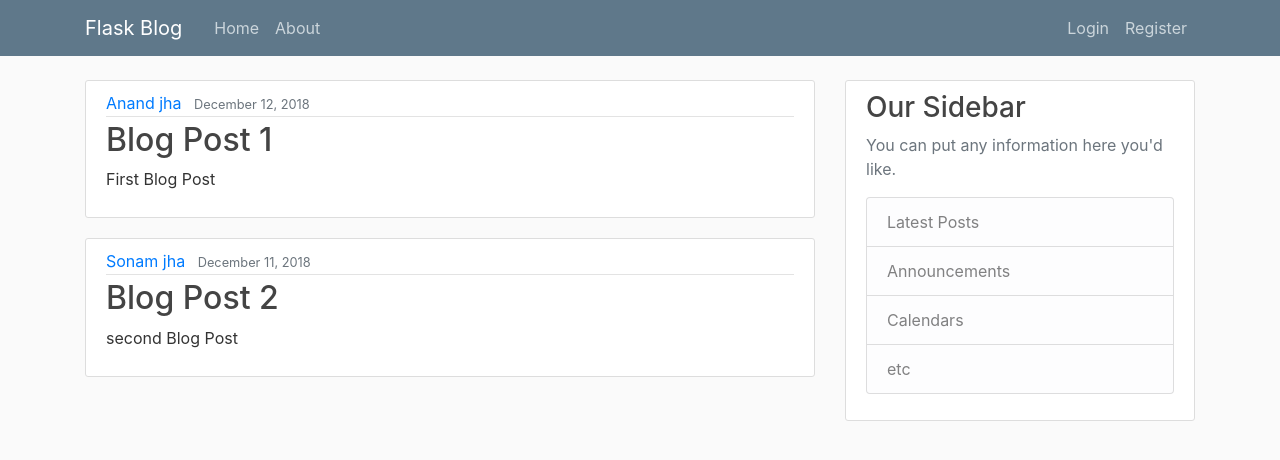
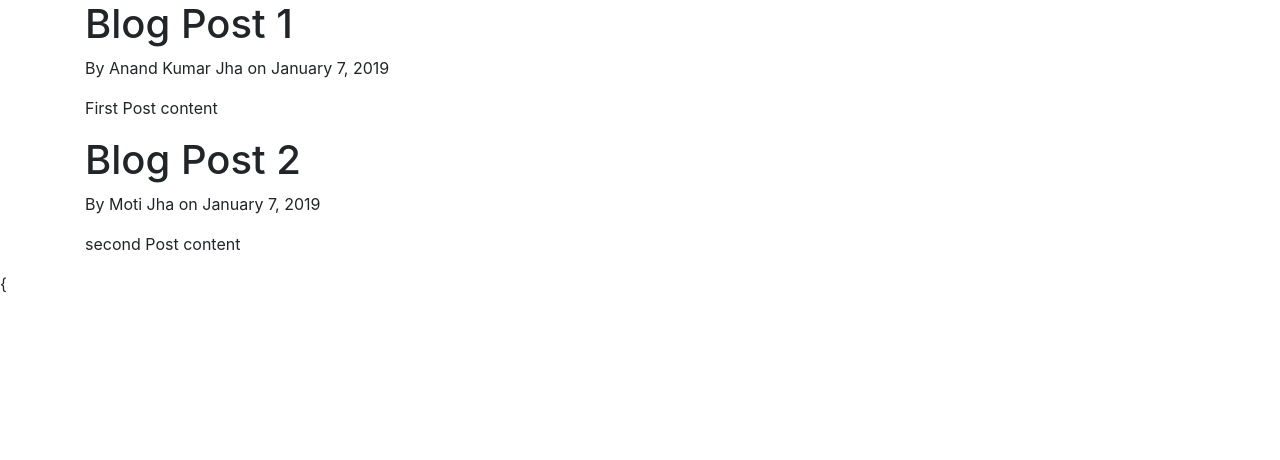
Before and after one commit to decodingjourney/WebApplication_Flask_Python, a Flask app: page / in a window 1280 px wide. Shown: the top 460 px of the page. Run offline with Flask 2, Linux system fonts and the light colour scheme; some libraries are stand-ins or nearby versions.

Commit message:
FLASK_BLOG recreted from scrach

```diff
--- a/Flask_Blog/flaskblog.py
+++ b/Flask_Blog/flaskblog.py
@@ -1,21 +1,19 @@
-from flask import Flask, render_template, url_for, flash, redirect
-from forms import RegistrationForm, LoginForm
-app = Flask(__name__)
+from flask import Flask, render_template
 
-app.config['SECRET_KEY'] = 'b1b794927704b4caa3a0e1fcac64c6c0'
+app = Flask('__name__')
 
 posts = [
     {
-        'author': 'Anand jha',
+        'author': 'Anand Kumar Jha',
         'title': 'Blog Post 1',
-        'content': 'First Blog Post',
-        'date_posted': 'December 12, 2018'
+        'content': 'First Post content',
+        'date_posted': 'January 7, 2019'
     },
     {
-        'author': 'Sonam jha',
+        'author': 'Moti Jha',
         'title': 'Blog Post 2',
-        'content': 'second Blog Post',
-        'date_posted': 'December 11, 2018'
+        'content': 'second Post content',
+        'date_posted': 'January 7, 2019'
     }
 ]
 
@@ -24,28 +22,10 @@ posts = [
 def home():
     return render_template('home.html', posts=posts)
 
-
 @app.route("/about")
 def about():
     return render_template('about.html', title='About')
 
 
-@app.route("/register", methods=['GET', 'POST'])
-def register():
-    form = RegistrationForm()
-    if form.validate_on_submit():
-        flash(f'Account Created for {{ form.username.data }}!', 'success')
-        return redirect(url_for('home'))
-    return render_template('register.html', title='Register', form=form)
-
-
-
-@app.route("/login")
-def login():
-    form = LoginForm()
-    return render_template('login.html', title='Login', form=form)
-
-
-
 if __name__ == '__main__':
-    app.run(debug=True)
+    app.run()
--- a/Flask_Blog/static/main.css
+++ /dev/null
@@ -1,80 +0,0 @@
-body {
-    background: #fafafa;
-    color: #333333;
-    margin-top: 5rem;
-}
-
-h1, h2, h3, h4, h5, h6 {
-    color: #444444;
-}
-
-.bg-steel {
-    background-color: #5f788a;
-}
-
-.site-header .navbar-nav .nav-link {
-    color: #cbd5db;
-}
-
-.site-header .navbar-nav .nav-link:hover {
-    color: #ffffff;
-}
-
-.site-header .navbar-nav .nav-link.active {
-    font-weight: 500;
-}
-
-.content-section {
-    background: #ffffff;
-    padding: 10px 20px;
-    border: 1px solid #dddddd;
-    border-radius: 3px;
-    margin-bottom: 20px;
-}
-
-.article-title {
-    color: #444444;
-}
-
-a.article-title:hover {
-    color: #428bca;
-    text-decoration: none;
-}
-
-.article-content {
-    white-space: pre-line;
-}
-
-.article-img {
-    height: 65px;
-    width: 65px;
-    margin-right: 16px;
-}
-
-.article-metadata {
-    padding-bottom: 1px;
-    margin-bottom: 4px;
-    border-bottom: 1px solid #e3e3e3
-}
-
-.article-metadata a:hover {
-    color: #333;
-    text-decoration: none;
-}
-
-.article-svg {
-    width: 25px;
-    height: 25px;
-    vertical-align: middle;
-}
-
-.account-img {
-    height: 125px;
-    width: 125px;
-    margin-right: 20px;
-    margin-bottom: 16px;
-}
-
-.account-heading {
-    font-size: 2.5rem;
-}
--- a/Flask_Blog/templates/about.html
+++ b/Flask_Blog/templates/about.html
@@ -1,4 +1,4 @@
 {% extends "layout.html" %}
 {% block content %}
-<h1>About Anand</h1>
-{% endblock content%}
+    <h1>About Page</h1>
+{% endblock content %}
--- a/Flask_Blog/templates/home.html
+++ b/Flask_Blog/templates/home.html
@@ -1,15 +1,9 @@
 {% extends "layout.html" %}
 {% block content %}
- {% for post in posts %}
-<article class="media content-section">
-    <div class="media-body">
-        <div class="article-metadata">
-            <a class="mr-2" href="#">{{ post.author }}</a>
-            <small class="text-muted">{{ post.date_posted }}</small>
-        </div>
-        <h2><a class="article-title" href="#">{{ post.title }}</a></h2>
-        <p class="article-content">{{ post.content }}</p>
-    </div>
-</article>
- {% endfor %}
-{% endblock content%}
+    {% for post in posts %}
+    <h1>{{post.title}}</h1>
+    <p>By {{ post.author }} on {{ post.date_posted }}</p>
+    <p>{{ post.content }}</p>
+
+    {% endfor %}
+{% endblock content %}
--- a/Flask_Blog/templates/layout.html
+++ b/Flask_Blog/templates/layout.html
@@ -2,76 +2,30 @@
 <html lang="en">
 <head>
     <meta charset="UTF-8">
-
     <!-- Required meta tags -->
     <meta charset="utf-8">
     <meta name="viewport" content="width=device-width, initial-scale=1, shrink-to-fit=no">
 
     <!-- Bootstrap CSS -->
-    <link rel="stylesheet" href="https://maxcdn.bootstrapcdn.com/bootstrap/4.0.0/css/bootstrap.min.css"
-          integrity="sha384-Gn5384xqQ1aoWXA+058RXPxPg6fy4IWvTNh0E263XmFcJlSAwiGgFAW/dAiS6JXm" crossorigin="anonymous">
+    <link rel="stylesheet" href="https://maxcdn.bootstrapcdn.com/bootstrap/4.0.0/css/bootstrap.min.css" integrity="sha384-Gn5384xqQ1aoWXA+058RXPxPg6fy4IWvTNh0E263XmFcJlSAwiGgFAW/dAiS6JXm" crossorigin="anonymous">
 
     <link rel="stylesheet" type="text/css" href="{{ url_for('static', filename='main.css') }}">
     {% if title %}
-    <title>Flask Blog - {{title}}</title>
+    <title>Blog your Life -- {{ title }}</title>
     {% else %}
-    <title>Flask Blog</title>
+    <title>Blog your Life</title>
     {% endif %}
 </head>
 <body>
-<header class="site-header">
-    <nav class="navbar navbar-expand-md navbar-dark bg-steel fixed-top">
-        <div class="container">
-            <a class="navbar-brand mr-4" href="/">Flask Blog</a>
-            <button class="navbar-toggler" type="button" data-toggle="collapse" data-target="#navbarToggle" aria-controls="navbarToggle" aria-expanded="false" aria-label="Toggle navigation">
-                <span class="navbar-toggler-icon"></span>
-            </button>
-            <div class="collapse navbar-collapse" id="navbarToggle">
-                <div class="navbar-nav mr-auto">
-                    <a class="nav-item nav-link" href="/">Home</a>
-                    <a class="nav-item nav-link" href="/about">About</a>
-                </div>
-                <!-- Navbar Right Side -->
-                <div class="navbar-nav">
-                    <a class="nav-item nav-link" href="/login">Login</a>
-                    <a class="nav-item nav-link" href="/register">Register</a>
-                </div>
-            </div>
-        </div>
-    </nav>
-</header>
-<main role="main" class="container">
-    <div class="row">
-        <div class="col-md-8">
-            {% block content %}{% endblock %}
-        </div>
-        <div class="col-md-4">
-            <div class="content-section">
-                <h3>Our Sidebar</h3>
-                <p class='text-muted'>You can put any information here you'd like.
-                <ul class="list-group">
-                    <li class="list-group-item list-group-item-light">Latest Posts</li>
-                    <li class="list-group-item list-group-item-light">Announcements</li>
-                    <li class="list-group-item list-group-item-light">Calendars</li>
-                    <li class="list-group-item list-group-item-light">etc</li>
-                </ul>
-                </p>
-            </div>
-        </div>
+    <div class="container">
+        {% block content %}{% endblock %}
     </div>
-</main>
+    {
+    <!-- Optional JavaScript -->
+    <!-- jQuery first, then Popper.js, then Bootstrap JS -->
+    <script src="https://code.jquery.com/jquery-3.2.1.slim.min.js" integrity="sha384-KJ3o2DKtIkvYIK3UENzmM7KCkRr/rE9/Qpg6aAZGJwFDMVNA/GpGFF93hXpG5KkN" crossorigin="anonymous"></script>
+    <script src="https://cdnjs.cloudflare.com/ajax/libs/popper.js/1.12.9/umd/popper.min.js" integrity="sha384-ApNbgh9B+Y1QKtv3Rn7W3mgPxhU9K/ScQsAP7hUibX39j7fakFPskvXusvfa0b4Q" crossorigin="anonymous"></script>
+    <script src="https://maxcdn.bootstrapcdn.com/bootstrap/4.0.0/js/bootstrap.min.js" integrity="sha384-JZR6Spejh4U02d8jOt6vLEHfe/JQGiRRSQQxSfFWpi1MquVdAyjUar5+76PVCmYl" crossorigin="anonymous"></script>
 
-
-<!-- Optional JavaScript -->
-<!-- jQuery first, then Popper.js, then Bootstrap JS -->
-<script src="https://code.jquery.com/jquery-3.2.1.slim.min.js"
-        integrity="sha384-KJ3o2DKtIkvYIK3UENzmM7KCkRr/rE9/Qpg6aAZGJwFDMVNA/GpGFF93hXpG5KkN"
-        crossorigin="anonymous"></script>
-<script src="https://cdnjs.cloudflare.com/ajax/libs/popper.js/1.12.9/umd/popper.min.js"
-        integrity="sha384-ApNbgh9B+Y1QKtv3Rn7W3mgPxhU9K/ScQsAP7hUibX39j7fakFPskvXusvfa0b4Q"
-        crossorigin="anonymous"></script>
-<script src="https://maxcdn.bootstrapcdn.com/bootstrap/4.0.0/js/bootstrap.min.js"
-        integrity="sha384-JZR6Spejh4U02d8jOt6vLEHfe/JQGiRRSQQxSfFWpi1MquVdAyjUar5+76PVCmYl"
-        crossorigin="anonymous"></script>
 </body>
 </html>
```
Also changed, not shown: Flask_Blog/forms.py (deleted, +0 -19 lines), Flask_Blog/templates/register.html (deleted, +0 -44 lines).
